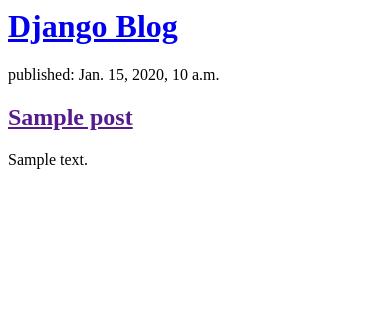
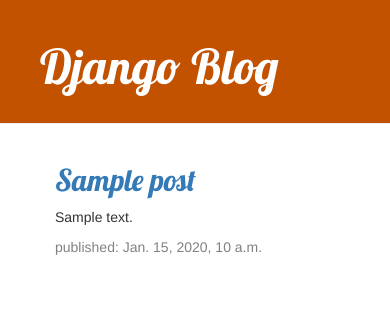
Before and after one commit to sathish-5/my-first-blog, a Django app: page / in a window 390 px wide. Shown: the top 326 px of the page. Run offline with Django 3.2, Linux system fonts and the light colour scheme; tables that the repository leaves empty hold one stand-in row (values such as "Sample post"); some libraries are stand-ins or nearby versions.

Commit message:
after adding another view called post_detail.

```diff
--- /dev/null
+++ b/blog/static/css/blog.css
@@ -0,0 +1,46 @@
+.page-header {
+    background-color: #C25100;
+    margin-top: 0;
+    padding: 20px 20px 20px 40px;
+}
+
+.page-header h1, .page-header h1 a, .page-header h1 a:visited, .page-header h1 a:active {
+    color: #ffffff;
+    font-size: 36pt;
+    text-decoration: none;
+}
+
+.content {
+    margin-left: 40px;
+}
+
+h1, h2, h3, h4 {
+    font-family: 'Lobster', cursive;
+}
+
+.date {
+    color: #828282;
+}
+
+.save {
+    float: right;
+}
+
+.post-form textarea, .post-form input {
+    width: 100%;
+}
+
+.top-menu, .top-menu:hover, .top-menu:visited {
+    color: #ffffff;
+    float: right;
+    font-size: 26pt;
+    margin-right: 20px;
+}
+
+.post {
+    margin-bottom: 70px;
+}
+
+.post h1 a, .post h1 a:visited {
+    color: #000000;
+}
--- /dev/null
+++ b/blog/templates/blog/base.html
@@ -0,0 +1,23 @@
+{% load static %}
+<html>
+    <head>
+        <title>Django blog</title>
+		<link rel="stylesheet" href="//maxcdn.bootstrapcdn.com/bootstrap/3.2.0/css/bootstrap.min.css">
+		<link rel="stylesheet" href="//maxcdn.bootstrapcdn.com/bootstrap/3.2.0/css/bootstrap-theme.min.css">
+		<link rel="stylesheet" href="{% static 'css/blog.css' %}">
+		<link href="//fonts.googleapis.com/css?family=Lobster&subset=latin,latin-ext" rel="stylesheet" type="text/css">
+    </head>
+    <body>
+        <div class="page-header">
+            <h1><a href="/">Django Blog</a></h1>
+        </div>
+<div class="content container">
+	<div class="row">
+		<div class="col-md-8">
+			{% block content %}
+            {% endblock %}
+		</div>
+	</div>
+</div>
+ </body>
+</html>
--- a/blog/templates/blog/post_list.html
+++ b/blog/templates/blog/post_list.html
@@ -1,19 +1,12 @@
-<html>
-    <head>
-        <title>Django blog</title>
-    </head>
-    <body>
-        <div>
-            <h1><a href="/">Django Blog</a></h1>
-        </div>
-
+{% extends 'blog/base.html' %}
+{% block content %}
 {% for post in posts %}
-    <div>
-        <p>published: {{ post.published_date }}</p>
-        <h2><a href="">{{ post.title }}</a></h2>
-        <p>{{ post.text|linebreaksbr }}</p>
-    </div>
+	<div class="post">
+		<h2><a href="{% url 'post_detail' pk=post.pk %}">{{ post.title }}</a></h2>
+			<p>{{ post.text|linebreaksbr }}</p>
+				<div class="date">
+					<p>published: {{ post.published_date }}</p>
+				</div>
+	</div>
 {% endfor %}
-
-    </body>
-</html>
+{% endblock %}
--- a/blog/urls.py
+++ b/blog/urls.py
@@ -2,4 +2,5 @@
 from . import views
 urlpatterns = [
     path('', views.post_list, name='post_list'),
+	path('post/<int:pk>/', views.post_detail, name='post_detail'),
 ]
--- a/blog/views.py
+++ b/blog/views.py
@@ -1,7 +1,10 @@
-from django.shortcuts import render
+from django.shortcuts import render,get_object_or_404
 from .models import Post
 from django.utils import timezone
 # Create your views here.
 def post_list(request):
 	posts = Post.objects.all()
 	return render(request,'blog/post_list.html',{'posts':posts})
+def post_detail(request, pk):
+    post = get_object_or_404(Post, pk=pk)
+    return render(request, 'blog/post_detail.html', {'post': post})
```
Also changed, not shown: blog/templates/blog/post_detail.html (added, +13 -0 lines).
